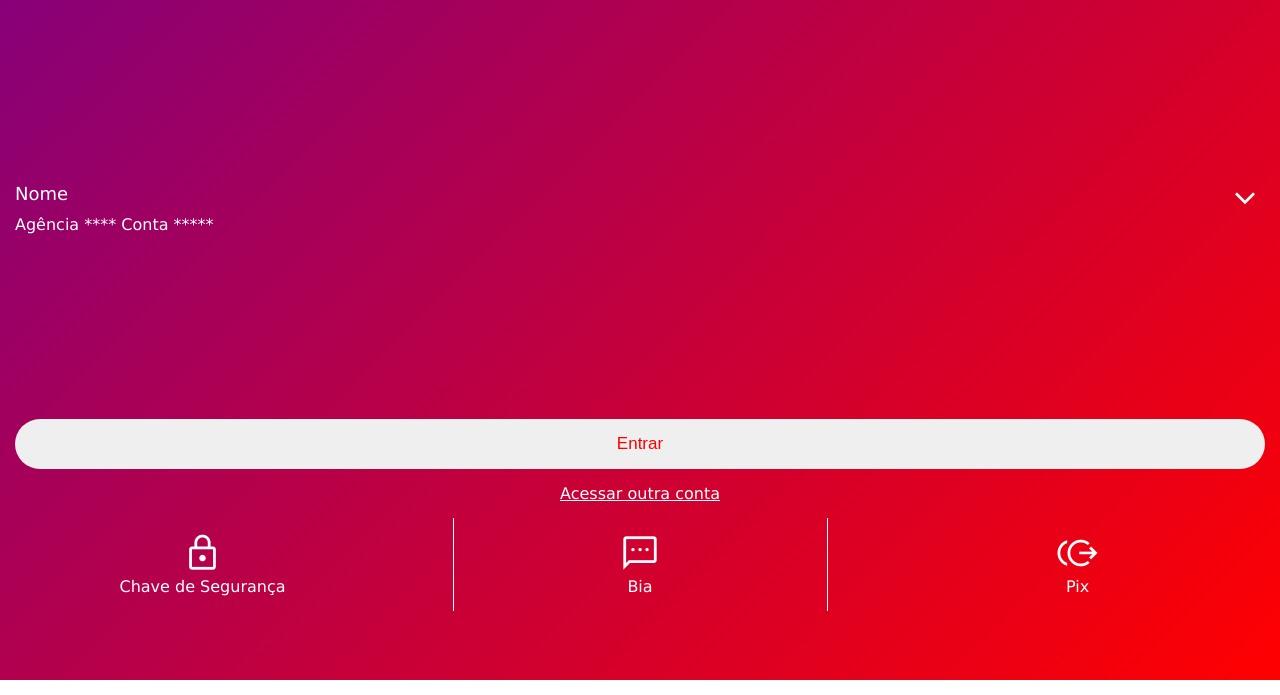
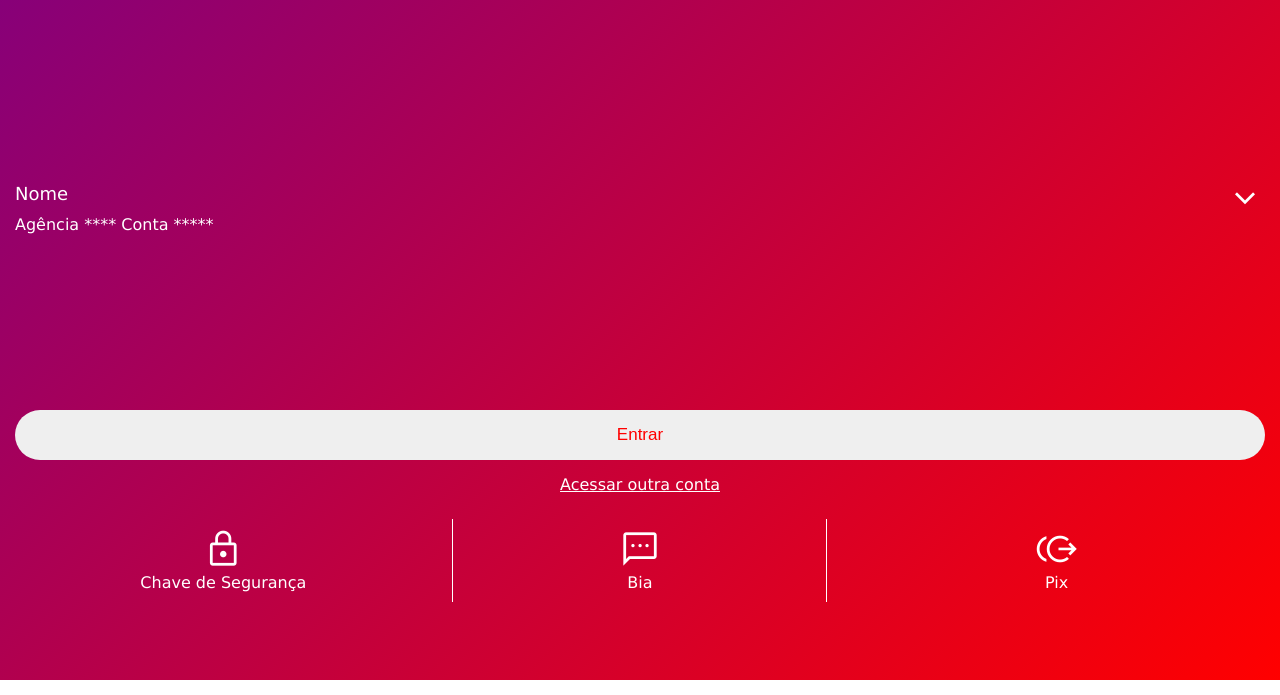
Before and after one commit to Eltonbd-web/app-Bradesco, a plain HTML site: page index.html in a window 1280 px wide. Shown: the part 120-815 px from the top of the page. Drawn offline with nearby package versions, Linux system fonts and the light colour scheme.

Commit message:
ajustando altura da página

```diff
--- a/index.html
+++ b/index.html
@@ -55,7 +55,7 @@
         </ul>
     </menu>
 
-    <section>
+
     <nav>
         <span  onclick ="abrir()" class="material-symbols-outlined">
             menu
@@ -104,7 +104,7 @@
 
         </ul>
     </nav>
-    </section>
+
 
     <script>
         function abrir() {
--- a/style.css
+++ b/style.css
@@ -16,16 +16,10 @@ body {
     min-height: 100vh;
     background-image: linear-gradient(135deg, purple, red);
     background-repeat: no-repeat;
+    color: white;
 
 }
-section {
-    margin: 0;
-    padding: 0;
-    box-sizing: border-box;
-    color: white;
-    height: 100vh;
 
-}
 
 
 span.material-symbols-outlined {
@@ -129,25 +123,27 @@ button {
 }
 
 ul {
-    margin: 0;
+    margin-top: 10px;
     height: 30%;
     display: flex;
     flex-direction: row;
     align-items: center;
-    justify-content: space-between;
+    justify-content: space-around;
     list-style-type: none;
 
 }
 #centro {
     border-left: solid 1px  white;
     border-right:  solid 1px  white ;
+    margin: 0, 30px;
 }
 
 li {
     text-align: center;
     width: 30%;
-    padding: 15px;
+    padding: 10px;
     text-align: center;
+
 
 }
 
```
Lines whose indentation alone changed are shown as unchanged.
